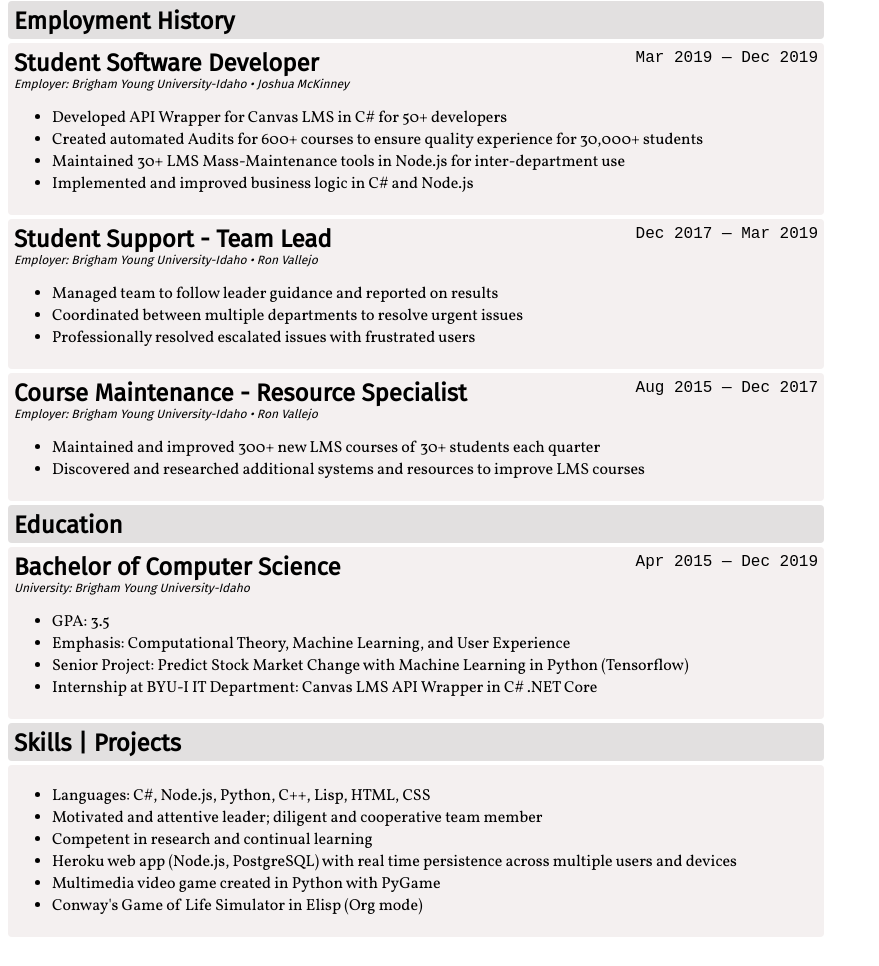
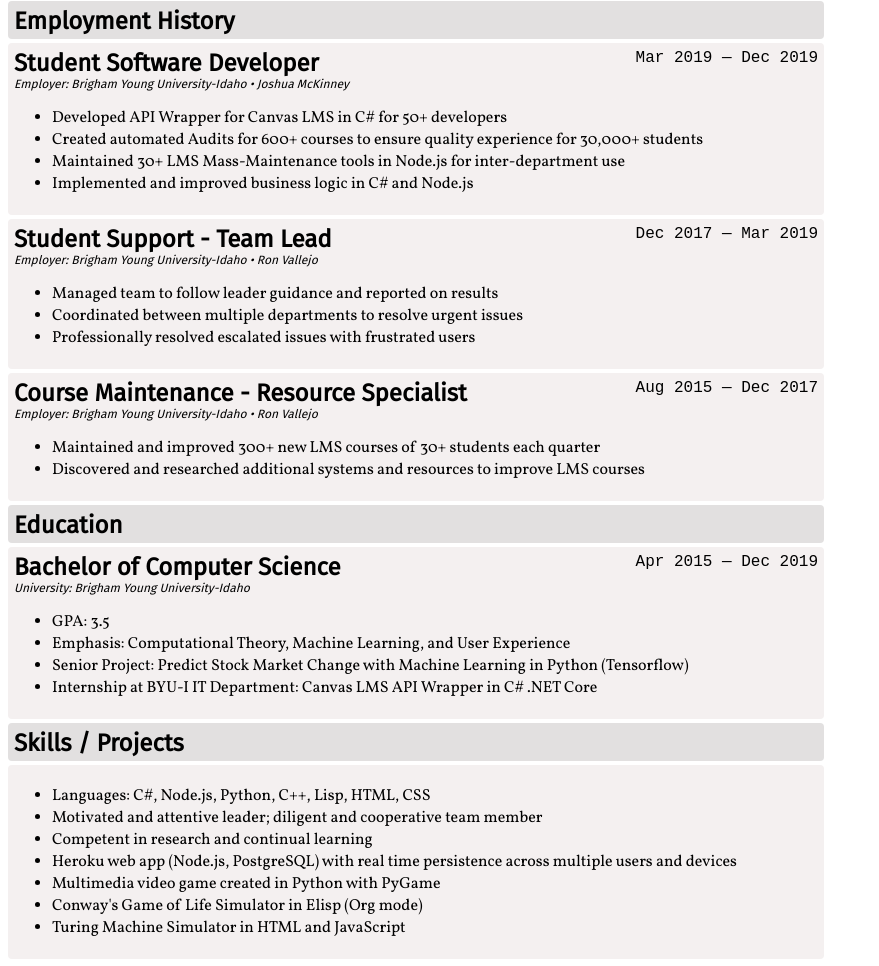
Before and after one commit to matthewwyndham/resume, a plain HTML site: page index.html in a window 1280 px wide. Shown: the part 106-1072 px from the top of the page, without its empty margins (0-879 px from the left). Drawn offline with Linux system fonts and the light colour scheme; a web font is replaced by a local one.

Commit message:
Update index.html

```diff
--- a/index.html
+++ b/index.html
@@ -75,7 +75,7 @@
       </div>
     </div>
     <div class="divider dark">
-      <div class="title">Skills | Projects</div>
+      <div class="title">Skills / Projects</div>
     </div>
     <div class="divider">
       <div class="info">
@@ -86,6 +86,7 @@
           <li>Heroku web app (Node.js, PostgreSQL) with real time persistence across multiple users and devices</li>
           <li>Multimedia video game created in Python with PyGame</li>
           <li>Conway's Game of Life Simulator in Elisp (Org mode)</li>
+          <li>Turing Machine Simulator in HTML and JavaScript</li>
         </ul>
       </div>
     </div>
```
